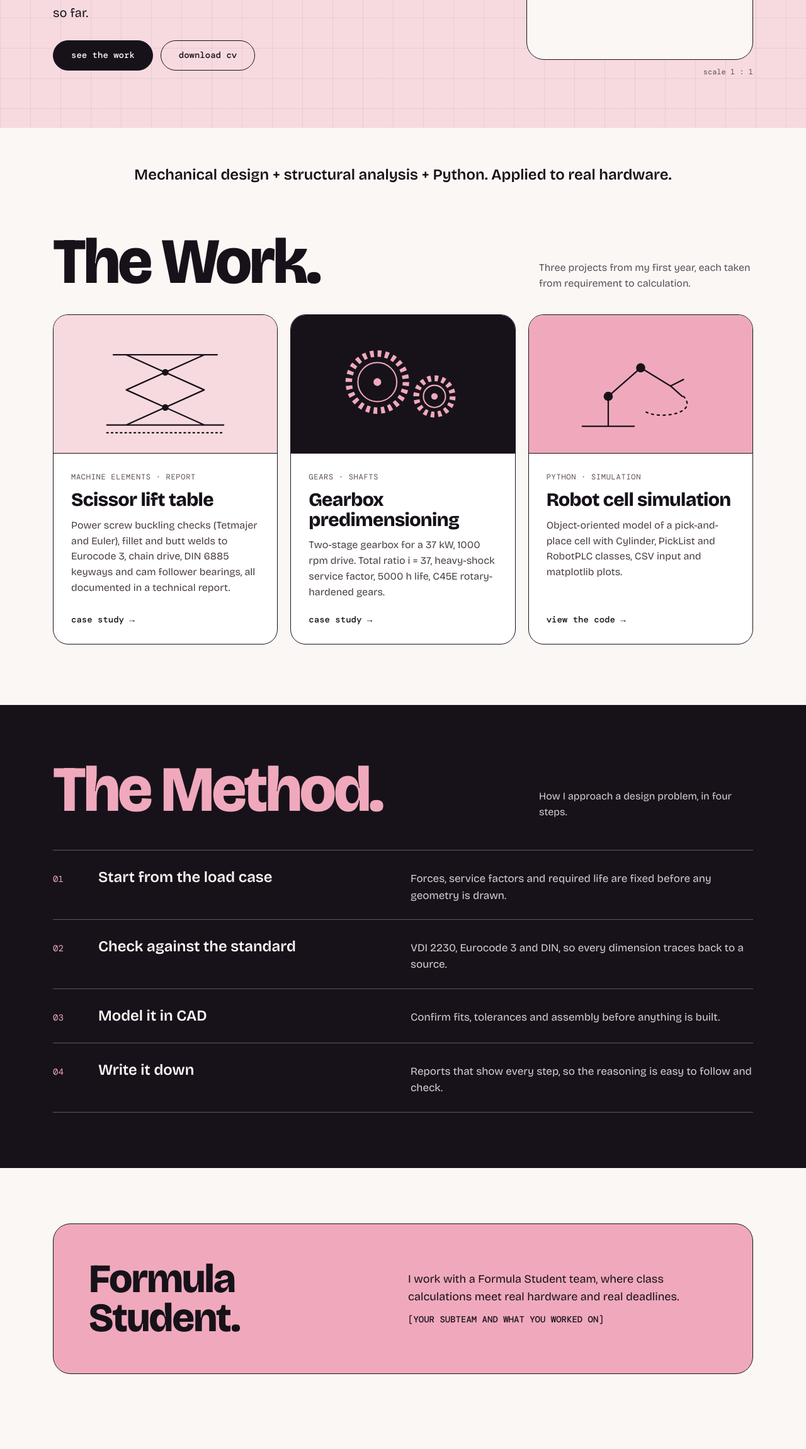
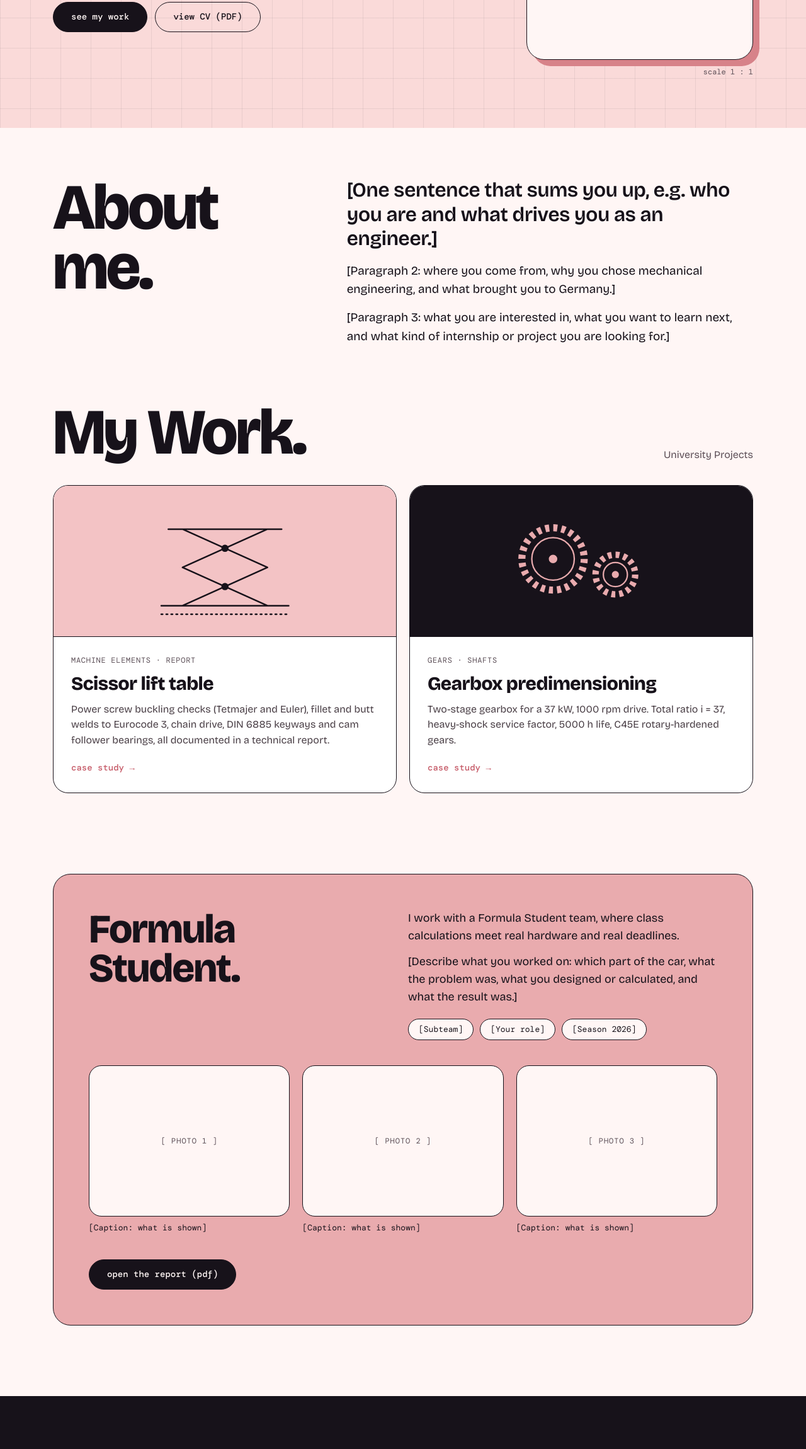
Before and after one commit to 592668k22s-hash/leya.semaan, a plain HTML site: page index.html in a window 1280 px wide. Shown: the part 500-2800 px from the top of the page at 63% size. Drawn offline with nearby package versions, Linux system fonts and the light colour scheme.

Commit message:
Revise portfolio content and styling
Updated portfolio details, including project descriptions and contact information.

```diff
--- a/index.html
+++ b/index.html
@@ -4,16 +4,21 @@
 <meta charset="utf-8">
 <meta name="viewport" content="width=device-width, initial-scale=1">
 <title>Leya Semaan · Mechanical Engineering Portfolio</title>
-<meta name="description" content="Engineering student portfolio: machine elements, structural analysis and Python.">
+<meta name="description" content="Engineering student portfolio: machine elements, structural analysis and Formula Student.">
 <link rel="preconnect" href="https://fonts.googleapis.com">
 <link rel="preconnect" href="https://fonts.gstatic.com" crossorigin>
 <link rel="stylesheet" href="https://fonts.googleapis.com/css2?family=Bricolage+Grotesque:wght@400;600;800&family=DM+Mono:wght@400;500&display=swap">
 <style>
 :root{
-  --blush:#F6DADF;      /* hero + card art background */
-  --accent:#F0A9BC;     /* highlight pink */
+  --blush:#FADAD9;      /* Pale Blush: hero background */
+  --rose:#F3C3C5;       /* Light Rose: card art */
+  --accent:#E9ABAE;     /* Soft Coral Pink: highlights and big blocks */
+  --warm:#E0959C;       /* Warm Pink: small labels on dark */
+  --raspberry:#D78289;  /* Muted Raspberry: portrait shadow */
+  --antique:#CE6F79;    /* Antique Rose */
+  --vintage:#C65C69;    /* Vintage Pink: links and hover */
   --ink:#17121A;        /* text, borders, dark section */
-  --paper:#FBF7F5;      /* page background */
+  --paper:#FFF6F5;      /* page background */
   --muted:#5C4F57;
   --pad:clamp(20px,5vw,64px);
   --max:1240px;
@@ -22,6 +27,7 @@
 html{scroll-behavior:smooth}
 body{margin:0;background:var(--paper);color:var(--ink);font-family:'Bricolage Grotesque',system-ui,sans-serif;font-size:17px;line-height:1.55}
 a{color:inherit;text-decoration:none}
+::selection{background:var(--accent)}
 .wrap{max-width:var(--max);margin:0 auto;padding-left:var(--pad);padding-right:var(--pad)}
 .mono{font-family:'DM Mono',monospace}
 h1,h2,h3{margin:0}
@@ -43,59 +49,82 @@ h1,h2,h3{margin:0}
 .btn{display:inline-flex;align-items:center;min-height:48px;padding:0 28px;border-radius:999px;font-family:'DM Mono',monospace;font-size:14px;font-weight:500;border:1.5px solid var(--ink)}
 .btn.solid{background:var(--ink);color:var(--paper)}
 .btn:hover{opacity:.8}
+.btn.solid:hover{background:var(--vintage);border-color:var(--vintage);opacity:1}
 .portrait{flex:0 1 360px;width:100%;max-width:360px;margin:0 auto;display:flex;flex-direction:column;gap:10px;font-family:'DM Mono',monospace;font-size:12px}
 .dim{display:flex;align-items:center;gap:8px}
 .dim i{display:block;height:1px;background:var(--ink);flex:1}
 .dim b{display:block;width:1px;height:14px;background:var(--ink)}
-.frame{aspect-ratio:4/5;border:1.5px solid var(--ink);border-radius:28px;background:var(--paper);display:flex;align-items:center;justify-content:center;overflow:hidden}
-.frame img{width:100%;height:100%;object-fit:cover}
+.frame{position:relative;aspect-ratio:4/5;border:1.5px solid var(--ink);border-radius:28px;background:var(--paper);display:flex;align-items:center;justify-content:center;overflow:hidden;box-shadow:10px 10px 0 var(--raspberry)}
+.frame img{position:absolute;inset:0;width:100%;height:100%;object-fit:cover}
 .frame span{letter-spacing:.08em;text-transform:uppercase;color:var(--muted)}
 .scale{text-align:right;color:var(--muted)}
 
 .intro{padding-top:56px;text-align:center;font-size:clamp(18px,2.2vw,24px);font-weight:600}
 
-/* work */
+/* section heads */
 .sec-head{display:flex;flex-wrap:wrap;align-items:end;justify-content:space-between;gap:16px;margin-bottom:36px}
 .sec-head h2{font-size:clamp(48px,8vw,104px)}
 .sec-head p{margin:0;max-width:340px;font-size:16px;color:var(--muted)}
+
+/* about */
+#about{padding-top:80px;padding-bottom:20px}
+.about{display:flex;flex-wrap:wrap;gap:32px 64px;align-items:flex-start}
+.about h2{flex:1 1 280px;font-size:clamp(48px,8vw,104px)}
+.about-text{flex:2 1 400px;display:flex;flex-direction:column;gap:16px;font-size:19px}
+.about-text p{margin:0}
+.about-text .lead{font-size:clamp(22px,2.6vw,32px);line-height:1.2;font-weight:600;letter-spacing:-.01em}
+
+/* work */
 #work{padding-top:72px;padding-bottom:40px}
-.cards{display:grid;grid-template-columns:repeat(auto-fit,minmax(min(320px,100%),1fr));gap:20px}
+.cards{display:grid;grid-template-columns:repeat(auto-fit,minmax(min(380px,100%),1fr));gap:20px}
 .card{background:#fff;border:1.5px solid var(--ink);border-radius:24px;overflow:hidden;display:flex;flex-direction:column}
-.art{height:220px;display:flex;align-items:center;justify-content:center;border-bottom:1.5px solid var(--ink)}
+.art{height:240px;display:flex;align-items:center;justify-content:center;border-bottom:1.5px solid var(--ink)}
 .art svg{width:74%;height:80%}
 .art img{width:100%;height:100%;object-fit:cover}
 .card-body{padding:28px;display:flex;flex-direction:column;gap:12px;flex:1}
 .tag{font-family:'DM Mono',monospace;font-size:12px;letter-spacing:.06em;text-transform:uppercase;color:var(--muted)}
 .card h3{font-weight:800;font-size:30px;line-height:1.05;letter-spacing:-.02em}
 .card p{margin:0;color:#4A3F46;font-size:16px}
-.card .more{margin-top:auto;padding-top:8px;font-family:'DM Mono',monospace;font-size:14px;font-weight:500}
+.card .more{margin-top:auto;padding-top:8px;font-family:'DM Mono',monospace;font-size:14px;font-weight:500;color:var(--vintage)}
 .card .more:hover{text-decoration:underline;text-underline-offset:5px}
-
-/* method */
-.method{background:var(--ink);color:var(--paper);margin-top:56px}
-.method .wrap{padding-top:88px;padding-bottom:88px}
-.method h2{color:var(--accent)}
-.method .sec-head{margin-bottom:48px}
-.method .sec-head p{color:#D9CDD3}
-.row{border-top:1px solid rgba(251,247,245,.3);padding:24px 0;display:flex;flex-wrap:wrap;gap:8px 32px;align-items:baseline}
-.row:last-child{border-bottom:1px solid rgba(251,247,245,.3)}
-.row .n{font-family:'DM Mono',monospace;font-size:14px;color:var(--accent);flex:0 0 40px}
-.row .t{flex:1 1 240px;font-weight:600;font-size:24px}
-.row .d{flex:1 1 320px;color:#D9CDD3}
 
 /* formula student */
 #formula{padding-top:88px;padding-bottom:40px}
-.fs{background:var(--accent);border:1.5px solid var(--ink);border-radius:28px;padding:clamp(28px,5vw,56px);display:flex;flex-wrap:wrap;gap:28px 56px;align-items:center}
-.fs h2{flex:1 1 300px;font-weight:800;font-size:clamp(36px,5vw,64px);line-height:.98;letter-spacing:-.03em}
-.fs div{flex:1 1 340px;display:flex;flex-direction:column;gap:12px;font-size:18px}
-.fs p{margin:0}
+.fs{background:var(--accent);border:1.5px solid var(--ink);border-radius:28px;padding:clamp(28px,5vw,56px);display:flex;flex-direction:column;gap:40px}
+.fs-top{display:flex;flex-wrap:wrap;gap:28px 56px;align-items:flex-start}
+.fs-top h2{flex:1 1 300px;font-weight:800;font-size:clamp(36px,5vw,64px);line-height:.98;letter-spacing:-.03em}
+.fs-text{flex:1 1 340px;display:flex;flex-direction:column;gap:14px;font-size:18px}
+.fs-text p{margin:0}
+.facts{display:flex;flex-wrap:wrap;gap:10px;margin-top:6px}
+.facts span{font-family:'DM Mono',monospace;font-size:13px;border:1.5px solid var(--ink);border-radius:999px;padding:6px 16px;background:var(--paper)}
+.fs-gallery{display:grid;grid-template-columns:repeat(auto-fit,minmax(min(260px,100%),1fr));gap:20px}
+.fs-gallery figure{margin:0;display:flex;flex-direction:column;gap:8px}
+.shot{position:relative;aspect-ratio:4/3;border:1.5px solid var(--ink);border-radius:20px;background:var(--paper);overflow:hidden;display:flex;align-items:center;justify-content:center;font-family:'DM Mono',monospace;font-size:12px;letter-spacing:.08em;text-transform:uppercase;color:var(--muted)}
+.shot img{position:absolute;inset:0;width:100%;height:100%;object-fit:cover}
+.fs-gallery figcaption{font-family:'DM Mono',monospace;font-size:13px}
+.fs-docs{display:flex;flex-wrap:wrap;gap:12px}
+
+/* certificates (dark band) */
+.dark{background:var(--ink);color:var(--paper);margin-top:72px}
+.dark .wrap{padding-top:88px;padding-bottom:88px}
+.dark h2{color:var(--accent)}
+.dark .sec-head p{color:#D9CDD3}
+.certs{display:grid;grid-template-columns:repeat(auto-fit,minmax(min(300px,100%),1fr));gap:20px}
+.cert{border:1px solid rgba(255,248,244,.3);border-radius:24px;padding:28px;display:flex;flex-direction:column;gap:10px}
+.cert .year{font-family:'DM Mono',monospace;font-size:13px;letter-spacing:.06em;text-transform:uppercase;color:var(--warm)}
+.cert h3{font-weight:800;font-size:28px;line-height:1.05;letter-spacing:-.02em}
+.cert p{margin:0;color:#D9CDD3;font-size:16px}
+.cert .more{margin-top:auto;padding-top:8px;font-family:'DM Mono',monospace;font-size:14px;font-weight:500}
+.cert .more:hover{text-decoration:underline;text-underline-offset:5px}
 
 /* contact */
-#contact{padding-top:72px;padding-bottom:48px}
+#contact{padding-top:88px;padding-bottom:48px}
 #contact h2{font-size:clamp(48px,9vw,132px);letter-spacing:-.04em}
-.pills{margin-top:36px;display:flex;flex-wrap:wrap;gap:12px}
-.pill{display:inline-flex;align-items:center;min-height:48px;padding:0 24px;border-radius:999px;border:1.5px solid var(--ink);font-family:'DM Mono',monospace;font-size:14px}
-a.pill:hover{background:var(--ink);color:var(--paper)}
+.contact-list{margin-top:40px;border-top:1.5px solid var(--ink)}
+.contact-row{display:flex;flex-wrap:wrap;gap:6px 32px;align-items:baseline;padding:20px 0;border-bottom:1.5px solid var(--ink)}
+.contact-row .k{flex:0 0 140px;font-family:'DM Mono',monospace;font-size:13px;letter-spacing:.06em;text-transform:uppercase;color:var(--muted)}
+.contact-row .v{flex:1 1 260px;font-size:clamp(20px,2.6vw,30px);font-weight:600;word-break:break-word}
+a.v:hover{text-decoration:underline;text-underline-offset:6px}
 footer{margin-top:72px;padding-top:20px;border-top:1.5px solid var(--ink);display:flex;flex-wrap:wrap;justify-content:space-between;gap:8px;font-family:'DM Mono',monospace;font-size:12px;color:var(--muted)}
 </style>
 </head>
@@ -104,28 +133,31 @@ footer{margin-top:72px;padding-top:20px;border-top:1.5px solid var(--ink);displa
 <header class="hero">
   <div class="wrap">
     <nav class="nav" aria-label="Main">
-      <span style="font-weight:500">Leya Semaan </span>
+      <span style="font-weight:500">Leya Semaan</span>
       <div class="links">
-        <a href="#work">work</a><a href="#method">method</a><a href="#formula">formula student</a><a href="#contact">contact</a>
+        <a href="#about">about</a><a href="#work">work</a><a href="#formula">formula student</a><a href="#certificates">certificates</a><a href="#contact">contact</a>
       </div>
     </nav>
 
     <div class="hero-grid">
       <div class="hero-text">
-        <div class="eyebrow">Mechanical Engineering student · Technische Hochschule Nürnberg Georg Simon Ohm· Germany</div>
-        <h1 class="big">Strong by <span class="hl">design.</span></h1>
-        <p>Machines, calculations and code, worked out carefully and shown clearly. Here is what I have built so far.</p>
+        <div class="eyebrow">Mechanical Engineering student · Technische Hochschule Nürnberg Georg Simon Ohm · Germany</div>
+        <h1 class="big">Engineering <span class="hl">portfolio.</span></h1>
+
         <div class="btns">
-          <a class="btn solid" href="#work">see the work</a>
-          <a class="btn" href="#contact">download cv</a> <!-- TODO: point href at your CV file, e.g. cv.pdf -->
+          <a class="btn solid" href="#work">see my work</a>
+          <!-- Add your CV PDF to this folder and name it cv.pdf. It opens in a new tab. -->
+          <a class="btn" href="cv.pdf" target="_blank" rel="noopener">view CV (PDF)</a>
         </div>
       </div>
 
       <div class="portrait">
         <div class="dim" aria-hidden="true"><b></b><i></i><span>Ø 360</span><i></i><b></b></div>
         <div class="frame">
-          <!-- TODO: replace the span with <img src="portrait.jpg" alt="Portrait of Lea"> -->
           <span>[ your portrait ]</span>
+          <!-- Put your photo in the same folder as this file and name it portrait.jpg.
+               If the file is missing, the placeholder text above stays visible. -->
+          <img src="portrait.jpg" alt="Portrait of Leya Semaan" onerror="this.remove()">
         </div>
         <div class="scale">scale 1 : 1</div>
       </div>
@@ -134,18 +166,29 @@ footer{margin-top:72px;padding-top:20px;border-top:1.5px solid var(--ink);displa
 </header>
 
 <main>
-  <p class="intro wrap">Mechanical design + structural analysis + Python. Applied to real hardware.</p>
+
+
+  <section id="about" class="wrap" aria-labelledby="about-title">
+    <div class="about">
+      <h2 id="about-title" class="big">About me.</h2>
+      <div class="about-text">
+        <!-- EDIT: write your own introduction in the three paragraphs below -->
+        <p class="lead">[One sentence that sums you up, e.g. who you are and what drives you as an engineer.]</p>
+        <p>[Paragraph 2: where you come from, why you chose mechanical engineering, and what brought you to Germany.]</p>
+        <p>[Paragraph 3: what you are interested in, what you want to learn next, and what kind of internship or project you are looking for.]</p>
+      </div>
+    </div>
+  </section>
 
   <section id="work" class="wrap" aria-labelledby="work-title">
     <div class="sec-head">
-      <h2 id="work-title" class="big">The Work.</h2>
-      <p>Three projects from my first year, each taken from requirement to calculation.</p>
+      <h2 id="work-title" class="big">My Work.</h2>
+      <p>University Projects</p>
     </div>
 
     <div class="cards">
       <article class="card">
-        <div class="art" style="background:var(--blush)">
-          <!-- TODO: swap the drawing for <img src="scissor-lift.jpg" alt="..."> -->
+        <div class="art" style="background:var(--rose)">
           <svg viewBox="0 0 240 170" fill="none" stroke="currentColor" stroke-width="2.2" stroke-linecap="round" aria-hidden="true"><path d="M30 148H210M40 40H200M60 148L180 94M180 148L60 94M60 94L180 40M180 94L60 40"/><circle cx="120" cy="121" r="4" fill="currentColor"/><circle cx="120" cy="67" r="4" fill="currentColor"/><path d="M30 160H210" stroke-dasharray="2 5"/></svg>
         </div>
         <div class="card-body">
@@ -167,54 +210,93 @@ footer{margin-top:72px;padding-top:20px;border-top:1.5px solid var(--ink);displa
           <a class="more" href="#">case study →</a>
         </div>
       </article>
-
-      <article class="card">
-        <div class="art" style="background:var(--accent)">
-          <svg viewBox="0 0 240 170" fill="none" stroke="currentColor" stroke-width="2.2" stroke-linecap="round" stroke-linejoin="round" aria-hidden="true"><path d="M30 150H110M70 150V104L120 60L166 88"/><path d="M166 88L186 78M166 88L184 104"/><circle cx="70" cy="104" r="6" fill="currentColor"/><circle cx="120" cy="60" r="6" fill="currentColor"/><path d="M186 104C210 130 150 140 128 128" stroke-dasharray="3 6"/></svg>
-        </div>
-        <div class="card-body">
-          <div class="tag">Python · Simulation</div>
-          <h3>Robot cell simulation</h3>
-          <p>Object-oriented model of a pick-and-place cell with Cylinder, PickList and RobotPLC classes, CSV input and matplotlib plots.</p>
-          <a class="more" href="#">view the code →</a>
-        </div>
-      </article>
     </div>
   </section>
 
-  <section id="method" class="method" aria-labelledby="method-title">
-    <div class="wrap">
-      <div class="sec-head">
-        <h2 id="method-title" class="big">The Method.</h2>
-        <p>How I approach a design problem, in four steps.</p>
+  <section id="formula" class="wrap" aria-labelledby="fs-title">
+    <div class="fs">
+      <div class="fs-top">
+        <h2 id="fs-title">Formula Student.</h2>
+        <div class="fs-text">
+          <p>I work with a Formula Student team, where class calculations meet real hardware and real deadlines.</p>
+          <!-- EDIT the text below to describe your own work -->
+          <p>[Describe what you worked on: which part of the car, what the problem was, what you designed or calculated, and what the result was.]</p>
+          <div class="facts">
+            <!-- EDIT or delete these tags -->
+            <span>[Subteam]</span>
+            <span>[Your role]</span>
+            <span>[Season 2026]</span>
+          </div>
+        </div>
       </div>
-      <div>
-        <div class="row"><span class="n">01</span><span class="t">Start from the load case</span><span class="d">Forces, service factors and required life are fixed before any geometry is drawn.</span></div>
-        <div class="row"><span class="n">02</span><span class="t">Check against the standard</span><span class="d">VDI 2230, Eurocode 3 and DIN, so every dimension traces back to a source.</span></div>
-        <div class="row"><span class="n">03</span><span class="t">Model it in CAD</span><span class="d">Confirm fits, tolerances and assembly before anything is built.</span></div>
-        <div class="row"><span class="n">04</span><span class="t">Write it down</span><span class="d">Reports that show every step, so the reasoning is easy to follow and check.</span></div>
+
+      <!-- Photos and drawings: put the image files in the same folder as this file
+           and name them fs-1.jpg, fs-2.jpg, fs-3.jpg (or change the names below).
+           To add more, copy one <figure> block. -->
+      <div class="fs-gallery">
+        <figure>
+          <div class="shot"><span>[ photo 1 ]</span><img src="fs-1.jpg" alt="Formula Student work, photo 1" onerror="this.remove()"></div>
+          <figcaption>[Caption: what is shown]</figcaption>
+        </figure>
+        <figure>
+          <div class="shot"><span>[ photo 2 ]</span><img src="fs-2.jpg" alt="Formula Student work, photo 2" onerror="this.remove()"></div>
+          <figcaption>[Caption: what is shown]</figcaption>
+        </figure>
+        <figure>
+          <div class="shot"><span>[ photo 3 ]</span><img src="fs-3.jpg" alt="Formula Student work, photo 3" onerror="this.remove()"></div>
+          <figcaption>[Caption: what is shown]</figcaption>
+        </figure>
+      </div>
+
+      <!-- Optional: a PDF of a report or calculation. Delete this block if you don't need it. -->
+      <div class="fs-docs">
+        <a class="btn solid" href="formula-student-report.pdf" target="_blank" rel="noopener">open the report (pdf)</a>
       </div>
     </div>
   </section>
 
-  <section id="formula" class="wrap">
-    <div class="fs">
-      <h2>Formula Student.</h2>
-      <div>
-        <p>I work with a Formula Student team, where class calculations meet real hardware and real deadlines.</p>
-        <p class="mono" style="font-size:14px;font-weight:500">[YOUR SUBTEAM AND WHAT YOU WORKED ON]</p>
+  <section id="certificates" class="dark" aria-labelledby="cert-title">
+    <div class="wrap">
+      <div class="sec-head">
+        <h2 id="cert-title" class="big">Certificates.</h2>
+        <p>Courses, languages and qualifications.</p>
+      </div>
+      <!-- EDIT each card with your own certificate. To add one, copy a whole <article> block.
+           To link a scan, put the PDF in the same folder and set href to its name.
+           Delete the "view certificate" link if you don't want one. -->
+      <div class="certs">
+        <article class="cert">
+          <div class="year">[Year]</div>
+          <h3>[Certificate name]</h3>
+          <p>[Issuer, e.g. university, platform or institution. One line on what it covers.]</p>
+          <a class="more" href="certificate-1.pdf" target="_blank" rel="noopener">view certificate →</a>
+        </article>
+        <article class="cert">
+          <div class="year">[Year]</div>
+          <h3>[Certificate name]</h3>
+          <p>[Issuer. One line on what it covers.]</p>
+          <a class="more" href="certificate-2.pdf" target="_blank" rel="noopener">view certificate →</a>
+        </article>
+        <article class="cert">
+          <div class="year">[Year]</div>
+          <h3>[Certificate name]</h3>
+          <p>[Issuer. One line on what it covers.]</p>
+          <a class="more" href="certificate-3.pdf" target="_blank" rel="noopener">view certificate →</a>
+        </article>
       </div>
     </div>
   </section>
 
-  <section id="contact" class="wrap">
-    <h2 class="big">Let's build something.</h2>
-    <div class="pills">
-      <!-- TODO: turn these into <a class="pill" href="mailto:..."> links -->
-      <a class="pill" href="mailto:lea.semaann@outlook.com">lea.semaann@outlook.com</a>
-      <a class="pill" href="https://www.linkedin.com/in/leya-semaan-528173299" target="_blank" rel="noopener">linkedin</a>
+  <section id="contact" class="wrap" aria-labelledby="contact-title">
+    <h2 id="contact-title" class="big">Contact.</h2>
+    <div class="contact-list">
+      <div class="contact-row"><span class="k">Email</span><a class="v" href="mailto:lea.semaann@outlook.com">lea.semaann@outlook.com</a></div>
+      <div class="contact-row"><span class="k">LinkedIn</span><a class="v" href="https://www.linkedin.com/in/leya-semaan-528173299" target="_blank" rel="noopener">linkedin.com/in/leya-semaan</a></div>
+      <div class="contact-row"><span class="k">Location</span><span class="v">Nürnberg, Germany</span></div>
+      <!-- Optional: add a phone number by copying a row:
+      <div class="contact-row"><span class="k">Phone</span><a class="v" href="tel:+49...">+49 ...</a></div> -->
     </div>
-    <footer><span>Leya Semaan· Mechanical engineering portfolio</span><span>2026</span></footer>
+    <footer><span>Leya Semaan · Mechanical engineering portfolio</span><span>2026</span></footer>
   </section>
 </main>
 
```
